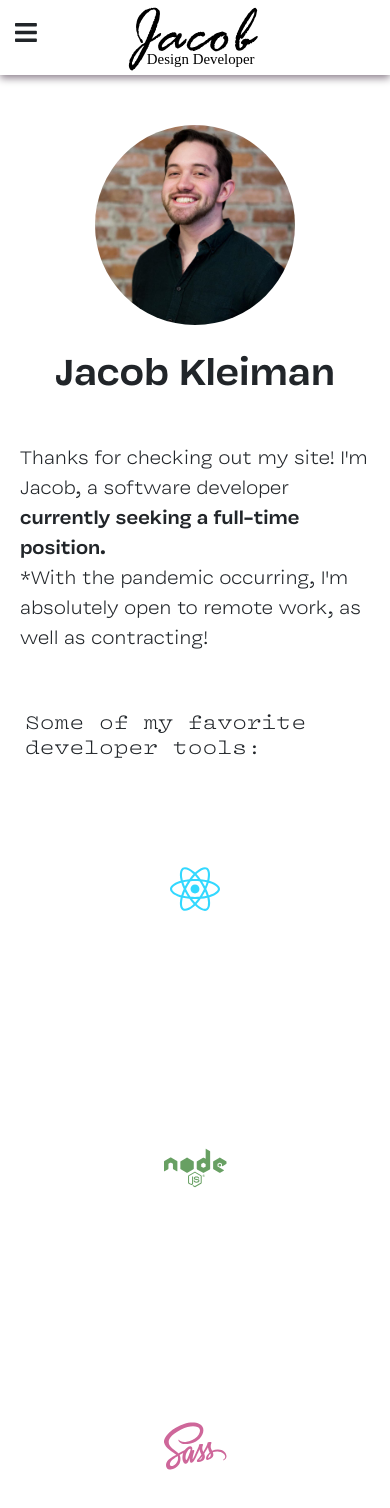
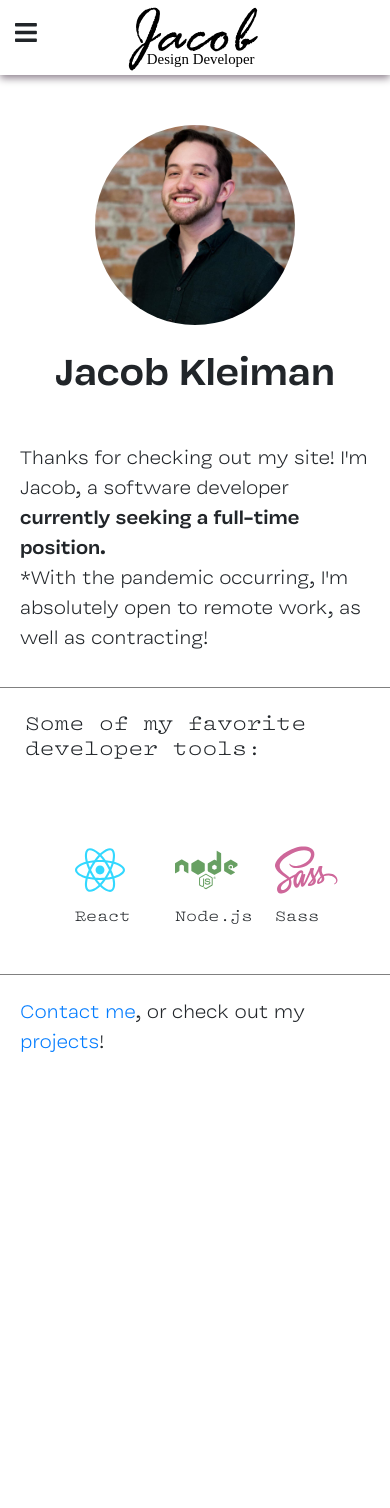
Before and after one commit to kleimaj/kleimaj.github.io, a React (Create React App) app: page / in a window 390 px wide. Shown: the top 1508 px of the page. After the commit the page ends 1091 px from the top, so only its background shows below. Built offline with nearby package versions, Linux system fonts and the light colour scheme.

Commit message:
adds style

```diff
--- a/src/Containers/Body/Body.css
+++ b/src/Containers/Body/Body.css
@@ -26,6 +26,11 @@ main p {
 
 main p span {
   font-family: 'Vulf Sans Bold';
+}
+
+main .tools {
+  border-top: 1px solid gray;
+  border-bottom: 1px solid gray;
 }
 
 main .tools p {
@@ -101,12 +106,21 @@ main .tools .tool .sass :hover {
   main p {
     font-size: 20px;
   }
+  main .tools {
+    border-top: 1px solid gray;
+    border-bottom: 1px solid gray;
+  }
   main .tools p {
     font-size: 20px;
   }
   main .tools .tool {
-    margin: 20px;
+    width: 100px;
     font-size: 50px;
+  }
+  main .tools .tool p {
+    opacity: 1;
+    font-size: 15px;
+    padding: 0;
   }
   main .tools .tool :hover {
     -webkit-transform: none;
--- a/src/Containers/Body/Body.js
+++ b/src/Containers/Body/Body.js
@@ -33,8 +33,8 @@ const Body = () => {
                     <FontAwesomeIcon className="sass" icon={faSass} />
                     <p>Sass</p>
                 </div>
-
             </div>
+            <p><a href="#">Contact me</a>, or check out my <a href="#">projects</a>!</p>
         </main>
     )
 }
--- a/src/Containers/Body/Body.scss
+++ b/src/Containers/Body/Body.scss
@@ -30,6 +30,8 @@ main {
         }
     }
     .tools {
+        border-top: 1px solid gray;
+            border-bottom: 1px solid gray;
         p {
             font-family: 'Vulf Code';
             padding: 25px;
@@ -90,12 +92,20 @@ main {
             font-size: 20px
         }
         .tools {
+            border-top: 1px solid gray;
+            border-bottom: 1px solid gray;
             p {
                 font-size: 20px
             }
             .tool {
-                margin: 20px;
+                // margin: 20px;
+                width: 100px;
                 font-size: 50px;
+                p {
+                    opacity: 1;
+                    font-size: 15px;
+                    padding: 0;
+                }
                 :hover {
                     transform: none;
                 }
--- a/src/Layout/Nav/Nav.css
+++ b/src/Layout/Nav/Nav.css
@@ -40,6 +40,10 @@ aside span {
 aside #projects {
   text-align: center;
   text-decoration: none;
+}
+
+aside #works {
+  padding-top: 20px;
 }
 
 aside #misc {
--- a/src/Layout/Nav/Nav.scss
+++ b/src/Layout/Nav/Nav.scss
@@ -32,6 +32,9 @@ aside{
     // color:black;
     text-align: center;
     text-decoration: none;
+  }
+  #works {
+      padding-top: 20px;
   }
   #misc{
     padding: 10%;
```
Also changed, not shown: 2 other files (tests, documents, lock files or other folders).
